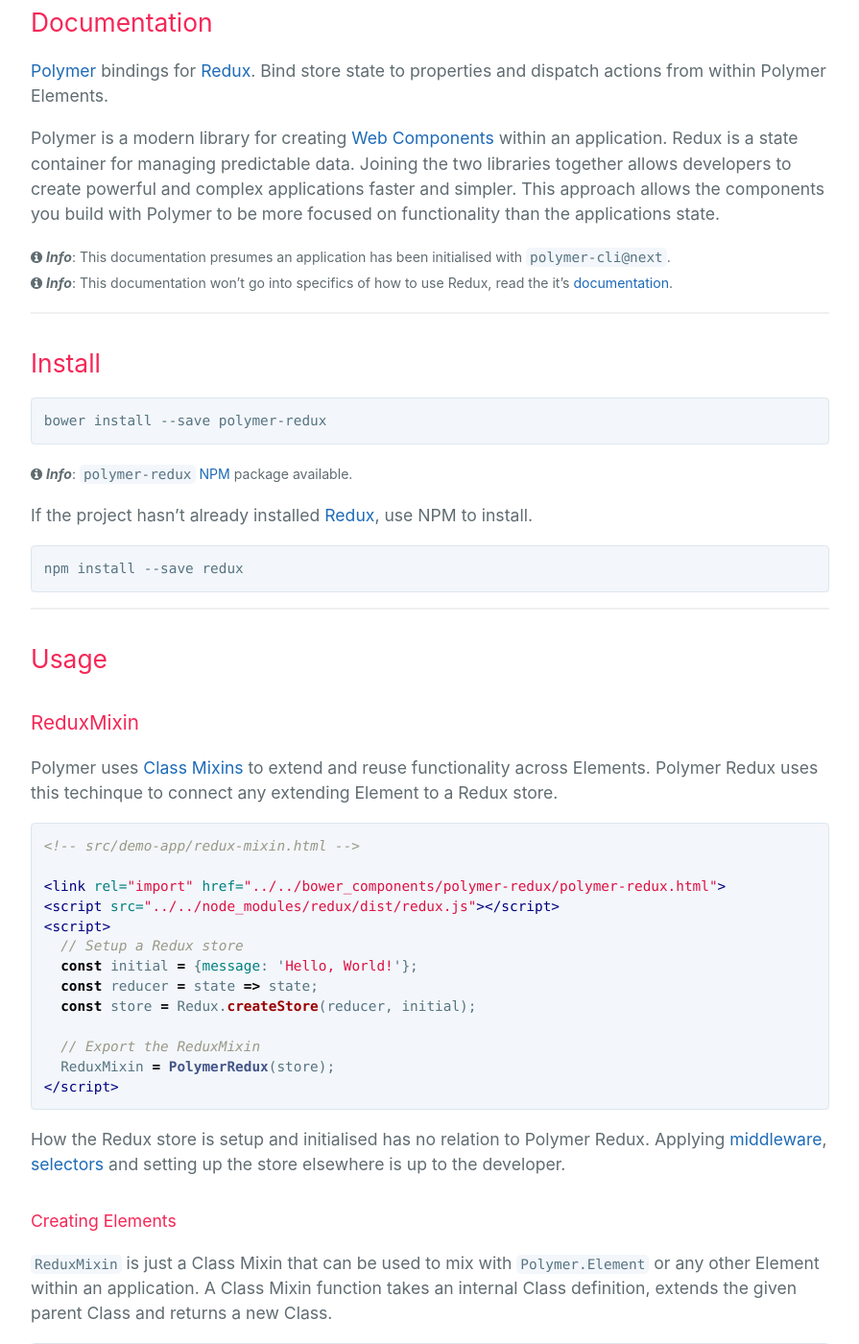
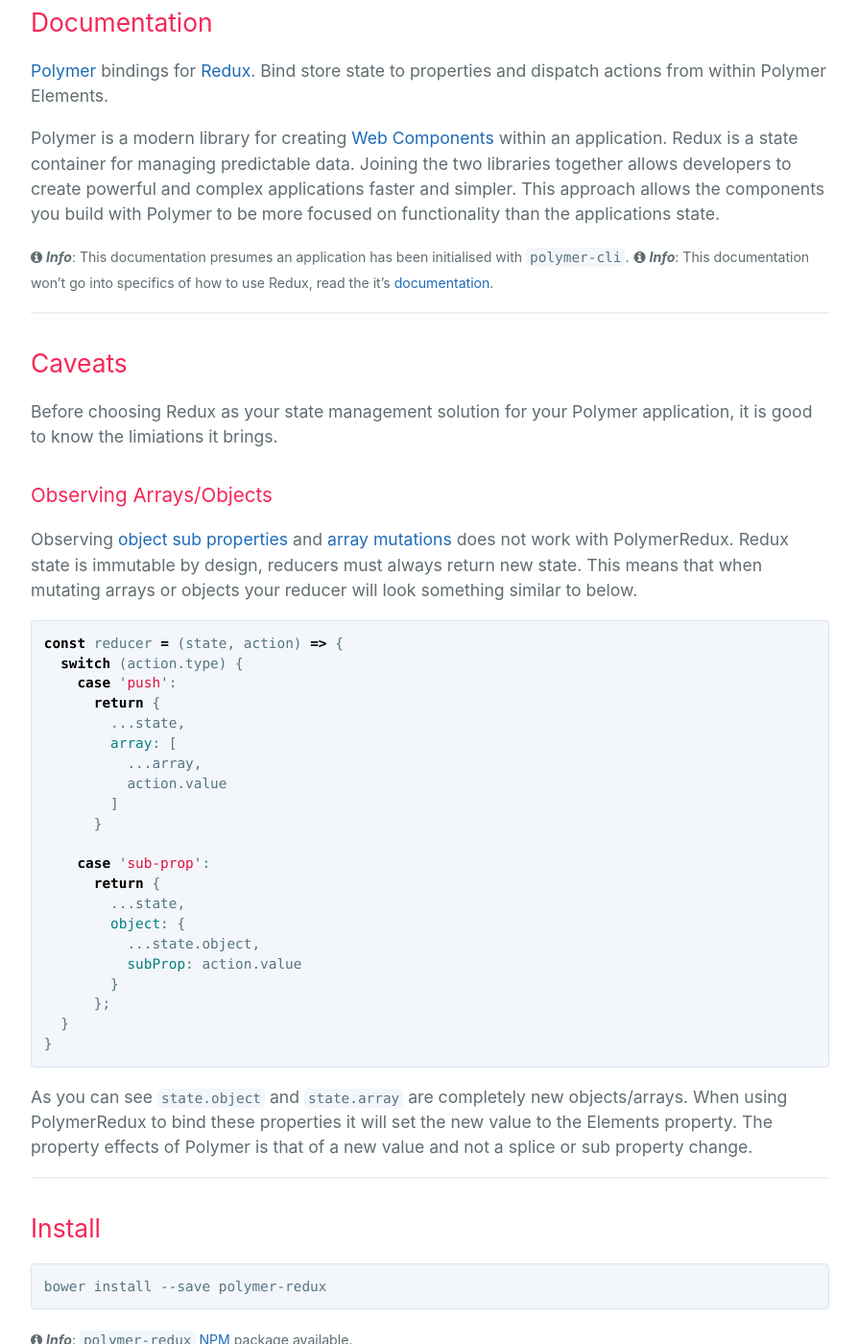
Before and after one commit to tur-nr/polymer-redux, a Jekyll site: the page built from docs.md, in a window 1280 px wide and 1400 px high, scrolled down 411 px. Shown: the whole window at 96% size, without its empty margins (192-1087 px from the left). Built offline with Jekyll 4.4.1, drawn with Linux system fonts in a browser that asks for light colours; our own code applies the rules of GitHub Pages for plain Markdown files.

Commit message:
documenting observer caveats

````diff
--- a/_config.yml
+++ b/_config.yml
@@ -17,3 +17,5 @@
 exclude:
   - Gemfile
   - Gemfile.lock
+  - bower_components
+  - node_modules
--- a/docs.md
+++ b/docs.md
@@ -10,8 +10,45 @@
 
 Polymer is a modern library for creating [Web Components](https://github.com/w3c/webcomponents) within an application. Redux is a state container for managing predictable data. Joining the two libraries together allows developers to create powerful and complex applications faster and simpler. This approach allows the components you build with Polymer to be more focused on functionality than the applications state.
 
-<small><i class="fa fa-info-circle" aria-hidden="true"></i> ***Info***: This documentation presumes an application has been initialised with [`polymer-cli@next`](https://github.com/Polymer/polymer-cli).</small>
+<small><i class="fa fa-info-circle" aria-hidden="true"></i> ***Info***: This documentation presumes an application has been initialised with [`polymer-cli`](https://github.com/Polymer/polymer-cli).</small>
 <small><i class="fa fa-info-circle" aria-hidden="true"></i> ***Info***: This documentation won't go into specifics of how to use Redux, read the it's [documentation](http://redux.js.org).</small>
+
+---
+
+## [Caveats](#caveats) {#caveats}
+
+Before choosing Redux as your state management solution for your Polymer application, it is good to know the limiations it brings.
+
+
+### [Observing Arrays/Objects](#observing-arrays-objects) {#observing-arrays-objects}
+
+Observing [object sub properties](https://www.polymer-project.org/2.0/docs/devguide/observers#observing-path-changes) and [array mutations](https://www.polymer-project.org/2.0/docs/devguide/observers#array-observation) does not work with PolymerRedux. Redux state is immutable by design, reducers must always return new state. This means that when mutating arrays or objects your reducer will look something similar to below.
+
+```js
+const reducer = (state, action) => {
+  switch (action.type) {
+    case 'push':
+      return {
+        ...state,
+        array: [
+          ...array,
+          action.value
+        ]
+      }
+
+    case 'sub-prop':
+      return {
+        ...state,
+        object: {
+          ...state.object,
+          subProp: action.value
+        }
+      };
+  }
+}
+```
+
+As you can see `state.object` and `state.array` are completely new objects/arrays. When using PolymerRedux to bind these properties it will set the new value to the Elements property. The property effects of Polymer is that of a new value and not a splice or sub property change.
 
 ---
 
````
